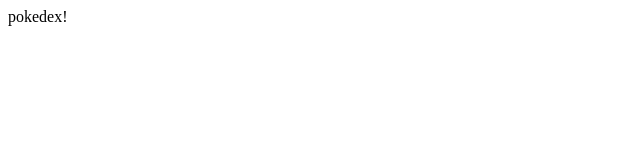
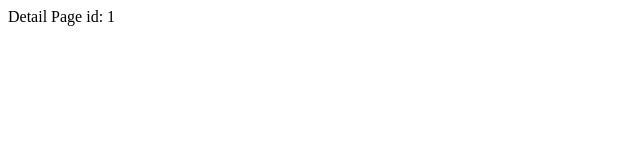
Before and after one commit to chloeskim/pokedex-app, a React (Create React App) app: page /1 in a window 1280 px wide. Shown: the top 160 px of the page, without its empty margins (0-640 px from the left). Built offline with nearby package versions, Linux system fonts and the light colour scheme.

Commit message:
feat: add router

```diff
--- a/src/App.tsx
+++ b/src/App.tsx
@@ -1,7 +1,17 @@
 import React from 'react';
+import { BrowserRouter, Route, Routes } from 'react-router-dom';
+import MainPage from './pages/MainPage';
+import DetailPage from './pages/DetailPage';
 
 function App() {
-  return <div>pokedex!</div>;
+  return (
+    <BrowserRouter>
+      <Routes>
+        <Route path="/" element={<MainPage />} />
+        <Route path="/:id" element={<DetailPage />} />
+      </Routes>
+    </BrowserRouter>
+  );
 }
 
 export default App;
--- a/src/index.tsx
+++ b/src/index.tsx
@@ -1,14 +1,21 @@
+import Q from 'q';
 import React from 'react';
 import ReactDOM from 'react-dom/client';
+import { QueryClient, QueryClientProvider } from 'react-query';
 import App from './App';
 import reportWebVitals from './reportWebVitals';
 
 const root = ReactDOM.createRoot(
   document.getElementById('root') as HTMLElement
 );
+
+const queryClient = new QueryClient();
+
 root.render(
   <React.StrictMode>
-    <App />
+    <QueryClientProvider client={queryClient}>
+      <App />
+    </QueryClientProvider>
   </React.StrictMode>
 );
 
--- /dev/null
+++ b/src/pages/DetailPage.tsx
@@ -0,0 +1,14 @@
+// Detail view of selected Pokemon
+import React from 'react';
+import { useParams } from 'react-router-dom';
+
+type Params = {
+  id: string;
+};
+
+const DetailPage: React.FC = () => {
+  const { id } = useParams<Params>();
+  return <div>Detail Page id: {id}</div>;
+};
+
+export default DetailPage;
--- /dev/null
+++ b/src/pages/MainPage.tsx
@@ -0,0 +1,8 @@
+// Pokemon List
+import React from 'react';
+
+const MainPage: React.FC = () => {
+  return <div>Main Page</div>;
+};
+
+export default MainPage;
```
